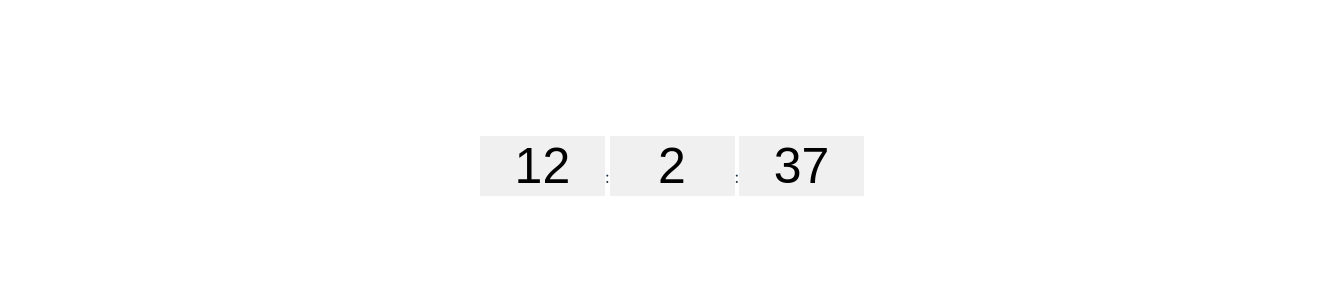
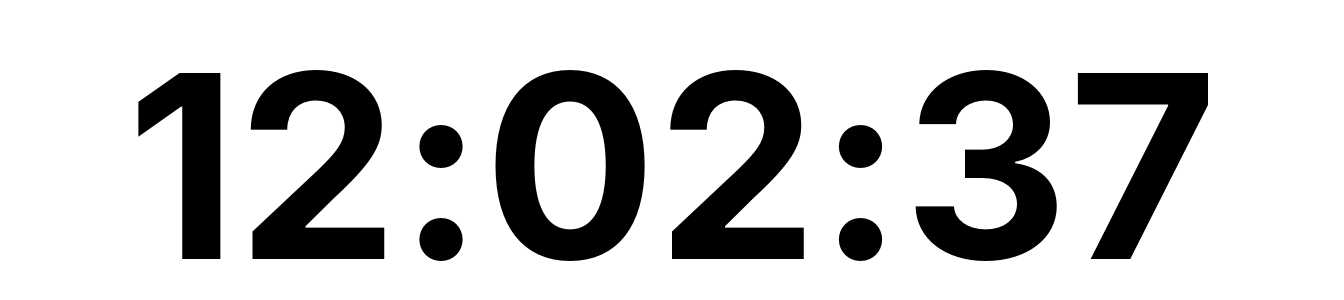
Before and after one commit to evgeniyarbatov/time, a React (Vite) app in the folder site/: page / in a window 1280 px wide. Shown: the part 234-534 px from the top of the page, 1344 px wide, since content can reach past the window. Built offline with nearby package versions, Linux system fonts and the light colour scheme.

Commit message:
Align better

```diff
--- a/site/index.html
+++ b/site/index.html
@@ -4,7 +4,7 @@
     <meta charset="UTF-8" />
     <link rel="icon" type="image/svg+xml" href="/vite.svg" />
     <meta name="viewport" content="width=device-width, initial-scale=1.0" />
-    <title>Clock Set</title>
+    <title>Time</title>
   </head>
   <body>
     <div id="root"></div>
--- a/site/src/components/ClockTracker.jsx
+++ b/site/src/components/ClockTracker.jsx
@@ -22,17 +22,11 @@ const ClockTracker = () => {
   return (
     <div className="container">
         <div className="clock-digits">
-            <div className="input-container">
-                <input type="number" id="hours" value={hours} min="0" max="23" />
-            </div>
-            <div className="input-container">
-                <label>:</label>
-                <input type="number" id="minutes" value={minutes} min="0" max="59" />
-            </div>
-            <div className="input-container">
-                <label>:</label>
-                <input type="number" id="seconds" value={seconds} min="0" max="59" />
-            </div>
+            <span className="time">{hours.toString().padStart(2, '0')}</span>
+            <span className="separator">:</span>
+            <span className="time">{minutes.toString().padStart(2, '0')}</span>
+            <span className="separator">:</span>
+            <span className="time">{seconds.toString().padStart(2, '0')}</span>
         </div>
     </div>
   );
--- a/site/src/custom.css
+++ b/site/src/custom.css
@@ -1,36 +1,40 @@
-body, html {
+* {
     margin: 0;
     padding: 0;
+    box-sizing: border-box;
+}
+
+html, body {
     height: 100%;
-}
-input {
-    border: none;
-    outline: none;
-    background-color: #f0f0f0;
-    font-size: 50px;
-}
-input[type="number"] {
-    text-align: center;
-}
-input[type='number']::-webkit-inner-spin-button,
-input[type='number']::-webkit-outer-spin-button {
-    -webkit-appearance: none;
-    margin: 0;
-}
-.input-container {
-    display: inline-block;
-    text-align: center;
-    padding-bottom: 10px;
-    padding-top: 10px;
-}
-.container {
-    width: 100vw;
-    height: 100vh;
+    width: 100%;
     display: flex;
     justify-content: center;
     align-items: center;
+    background-color: white;
 }
+
+.container {
+    display: flex;
+    justify-content: center;
+    align-items: center;
+    width: 100vw;
+    height: 100vh;
+}
+
 .clock-digits {
-    width: 100%;
+    display: flex;
+    align-items: center;
+    font-size: 20vw;
+    font-weight: bold;
+    color: black;
+}
+
+.time, .separator {
+    display: inline-block;  /* Ensures proper spacing */
     text-align: center;
+    min-width: 8vw;  /* Forces digits to have equal width */
 }
+
+.separator {
+    min-width: 4vw;  /* Ensures colons don’t shift the layout */
+}
```
Also changed, not shown: 1 other file (tests, documents, lock files or other folders).
